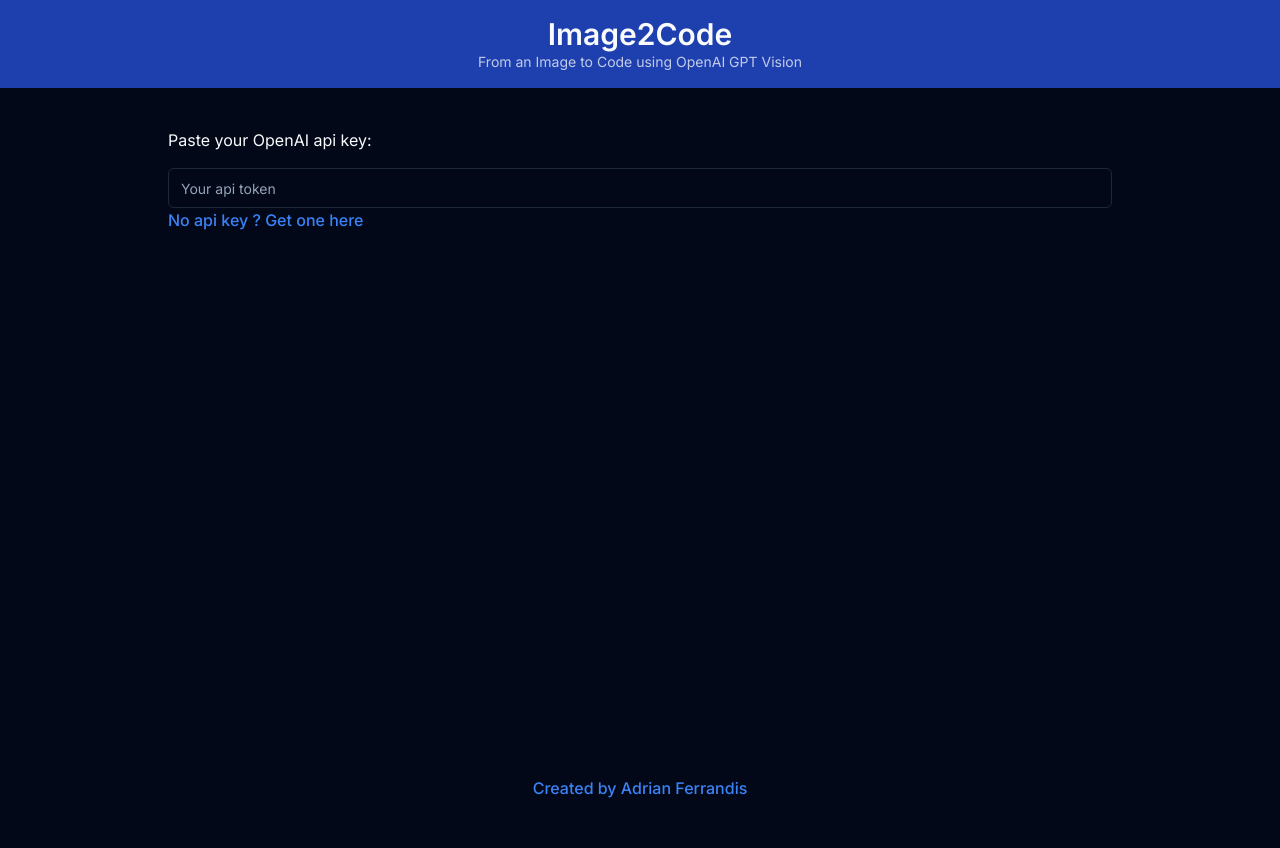
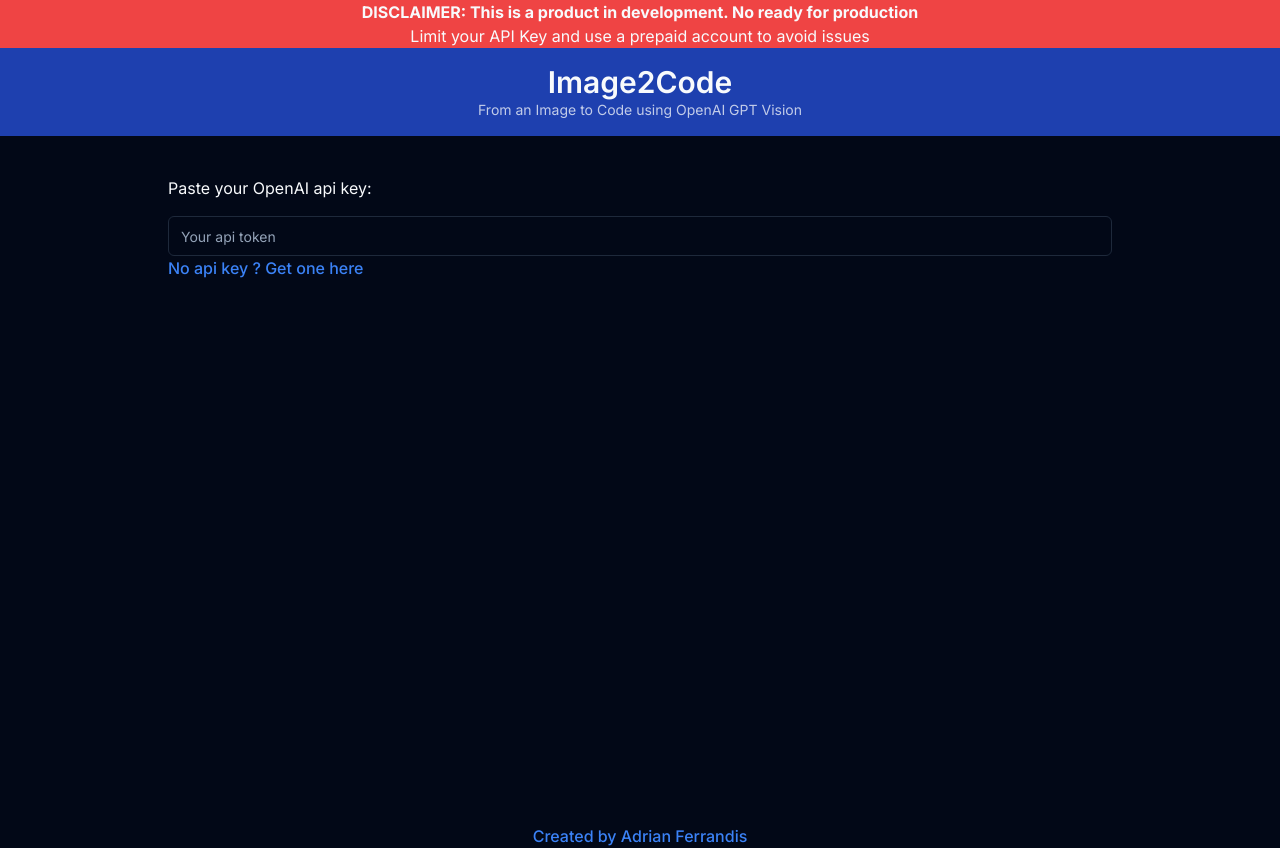
Before and after one commit to ferrandisme/ImageToCode, a Next.js app: page / in a window 1280 px wide. Before the commit the page ends 800 px from the top, so only its background shows below. Built offline with nearby package versions, Linux system fonts and the light colour scheme.

Commit message:
[FIX] Disclaimer

```diff
--- a/app/page.tsx
+++ b/app/page.tsx
@@ -79,6 +79,10 @@
 
 	return (
 		<div>
+			<h2 className="bg-red-500 text-center">
+				<b>DISCLAIMER: This is a product in development. No ready for production</b>
+			</h2>
+			<h4 className="bg-red-500 text-center">Limit your API Key and use a prepaid account to avoid issues</h4>
 			<div className="heigh-screen">
 				<aside className="flex flex-col justify-between p-4 bg-blue-800">
 					<header className="text-center">
```
